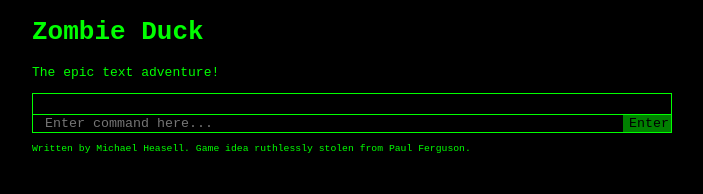
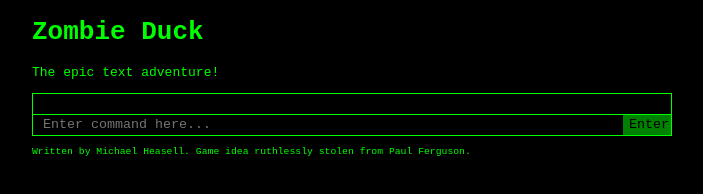
Before and after one commit to MHeasell/ZombieDuck, a plain HTML site: page index.html in a window 1280 px wide. Shown: the full height of the page, 288-991 px from the left. Drawn offline with nearby package versions, Linux system fonts and the light colour scheme.

Commit message:
Fix input box style in IE

```diff
--- a/zombieduck.css
+++ b/zombieduck.css
@@ -35,11 +35,14 @@ body {
 }
 
 #commandInput {
-    color: inherit;
-    background-color: inherit;
+    color: #00FF00;
+    background-color: black;
     border: 0;
     width: 100%;
     font-family: inherit;
+    height: 1.5em;
+    margin: 0;
+    padding: 0;
 }
 
 #commandEnterButton {
@@ -48,6 +51,7 @@ body {
     width: 48px;
     float: right;
     font-family: inherit;
+    height: 1.5em;
 }
 
 footer {
```
